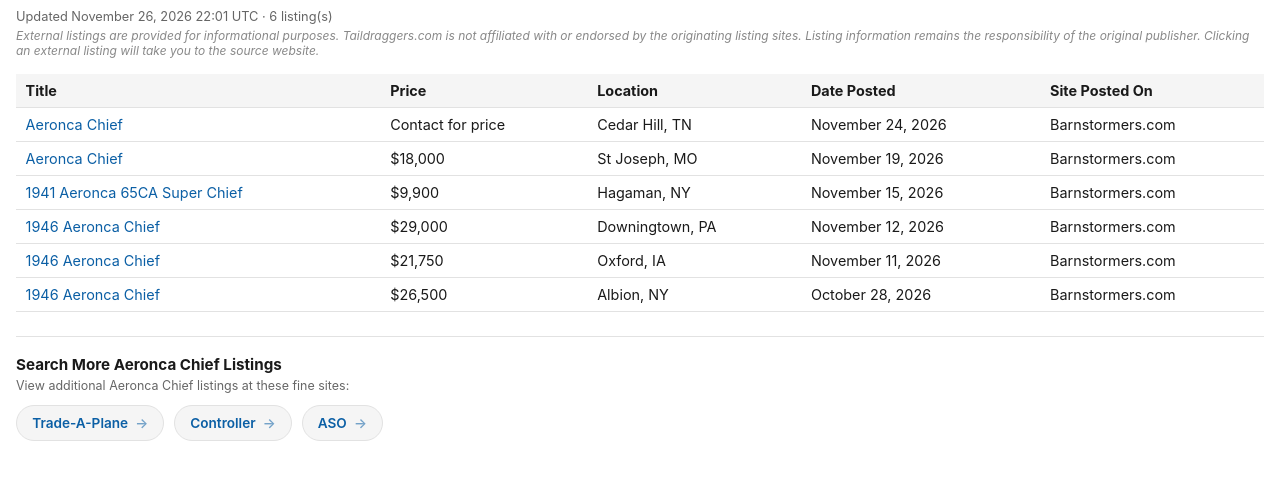
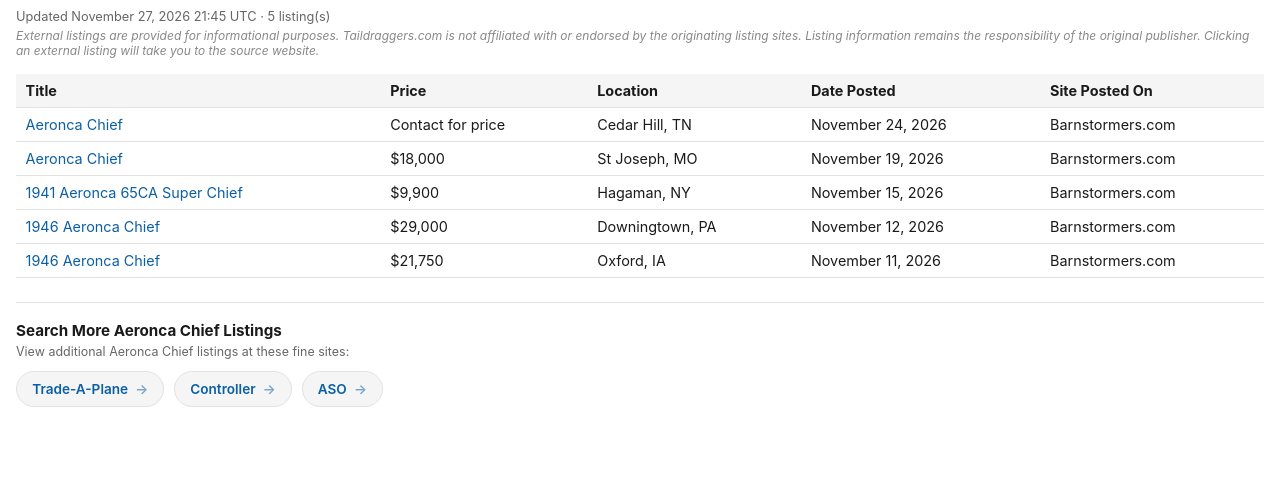
Before and after one commit to taildraggers/aeronca-chief-for-sale, a plain HTML site: page docs/index.html in a window 1280 px wide. Shown: the part 43-522 px from the top of the page. Drawn offline with Linux system fonts and the light colour scheme.

Commit message:
Update Aeronca Chief listings (2026-11-27)

```diff
--- a/docs/index.html
+++ b/docs/index.html
@@ -76,7 +76,7 @@
 </head>
 <body>
   <h1>Other Aeronca Chief Ads on the Web</h1>
-  <div class="updated">Updated November 26, 2026 22:01 UTC &middot; 6 listing(s)</div>
+  <div class="updated">Updated November 27, 2026 21:45 UTC &middot; 5 listing(s)</div>
   <div class="disclaimer">External listings are provided for informational purposes. Taildraggers.com is not affiliated with or endorsed by the originating listing sites. Listing information remains the responsibility of the original publisher. Clicking an external listing will take you to the source website.</div>
   <table>
     <thead>
@@ -88,7 +88,6 @@
         <tr><td><a href="https://www.barnstormers.com/classified-2083899-1941-AERONCA-65CA-SUPER-CHIEF.html" target="_blank" rel="noopener noreferrer">1941 Aeronca 65CA Super Chief</a></td><td>$9,900</td><td>Hagaman, NY</td><td>November 15, 2026</td><td>Barnstormers.com</td></tr>
         <tr><td><a href="https://www.barnstormers.com/classified-2083406-1946-Aeronca-Chief.html" target="_blank" rel="noopener noreferrer">1946 Aeronca Chief</a></td><td>$29,000</td><td>Downingtown, PA</td><td>November 12, 2026</td><td>Barnstormers.com</td></tr>
         <tr><td><a href="https://www.barnstormers.com/classified-2077827-1946-Aeronca-Chief.html" target="_blank" rel="noopener noreferrer">1946 Aeronca Chief</a></td><td>$21,750</td><td>Oxford, IA</td><td>November 11, 2026</td><td>Barnstormers.com</td></tr>
-        <tr><td><a href="https://www.barnstormers.com/classified-2074223-1946-AERONCA-CHIEF.html" target="_blank" rel="noopener noreferrer">1946 Aeronca Chief</a></td><td>$26,500</td><td>Albion, NY</td><td>October 28, 2026</td><td>Barnstormers.com</td></tr>
     </tbody>
   </table>
   <div class="more-resources">
```
